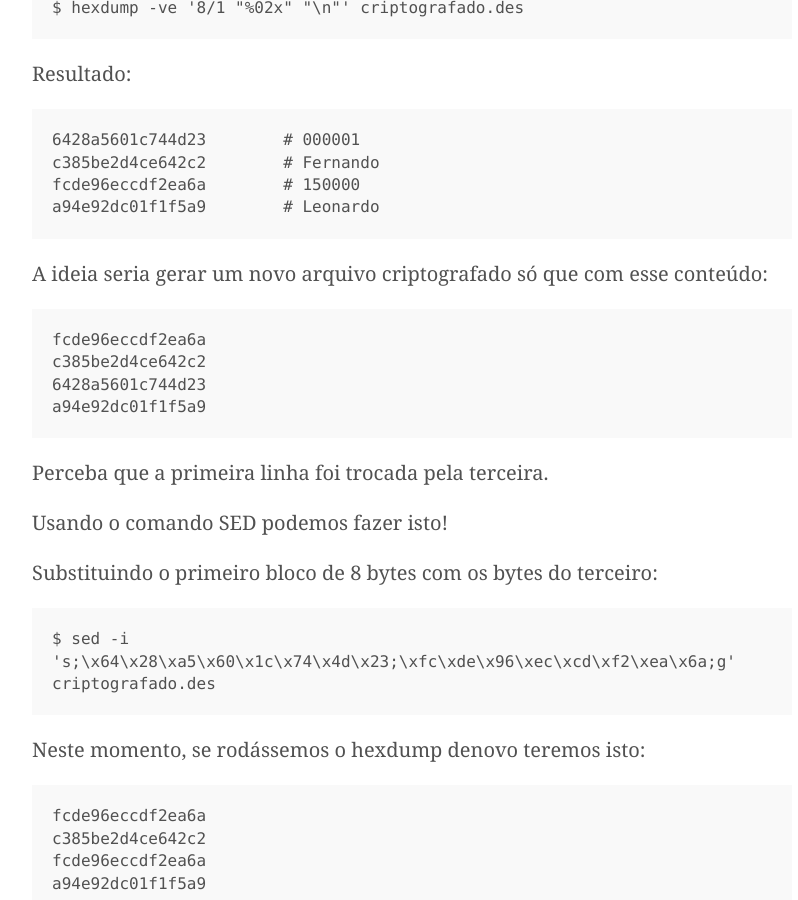
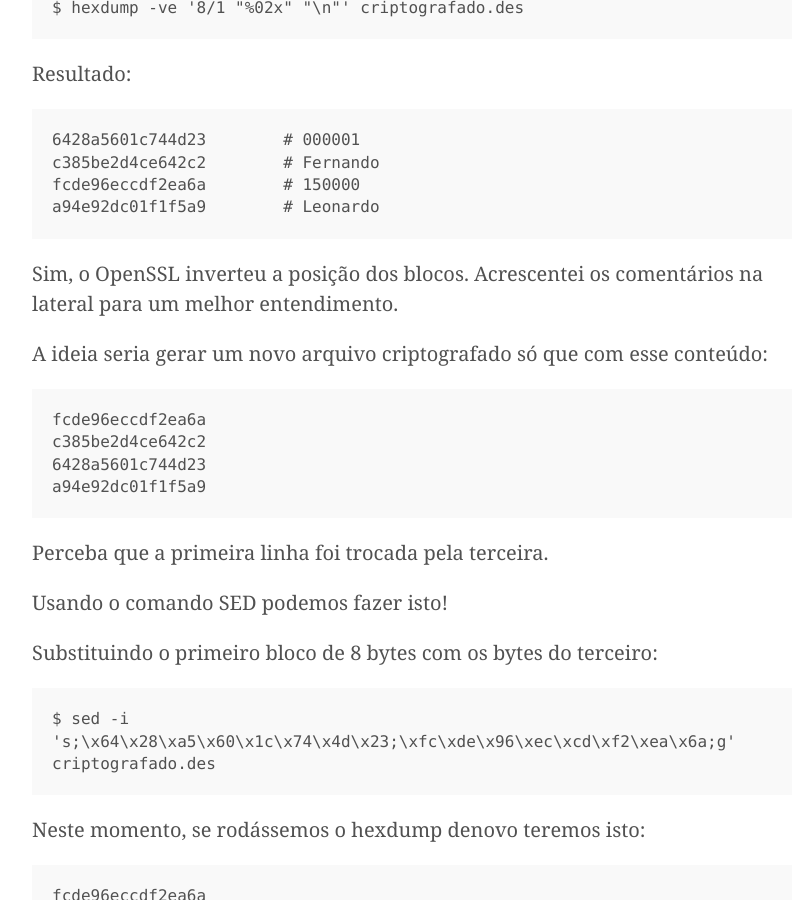
Before and after one commit to Kingm0b/jekyll-minimal-theme, a Jekyll site: the page built from _posts/2016-12-09-ecb-flaw.md, in a window 1280 px wide and 900 px high, scrolled down 2050 px. Shown: the whole window, without its empty margins (228-1026 px from the left). Built offline with Jekyll 4.4.1, drawn with Linux system fonts in a browser that asks for light colours.

Commit message:
Update 2016-12-09-ecb-flaw.md

````diff
--- a/_posts/2016-12-09-ecb-flaw.md
+++ b/_posts/2016-12-09-ecb-flaw.md
@@ -62,6 +62,7 @@ c385be2d4ce642c2	# Fernando
 fcde96eccdf2ea6a	# 150000
 a94e92dc01f1f5a9	# Leonardo
 ```
+Sim, o OpenSSL inverteu a posição dos blocos. Acrescentei os comentários na lateral para um melhor entendimento.
 
 A ideia seria gerar um novo arquivo criptografado só que com esse conteúdo:
 
````
